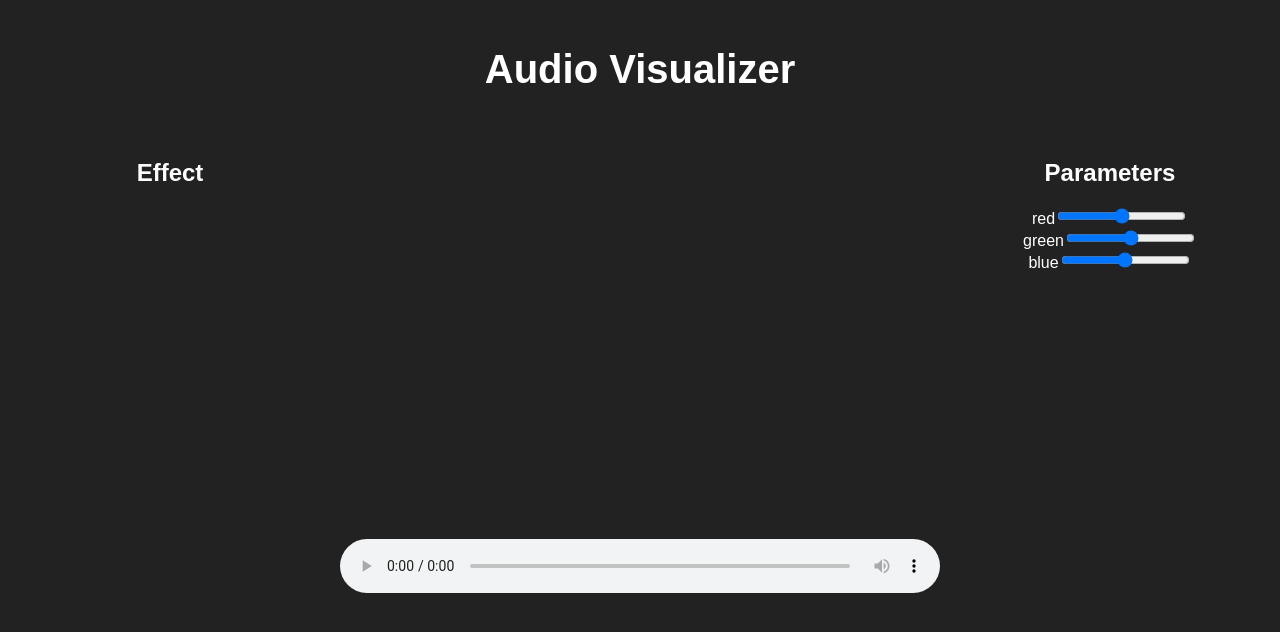
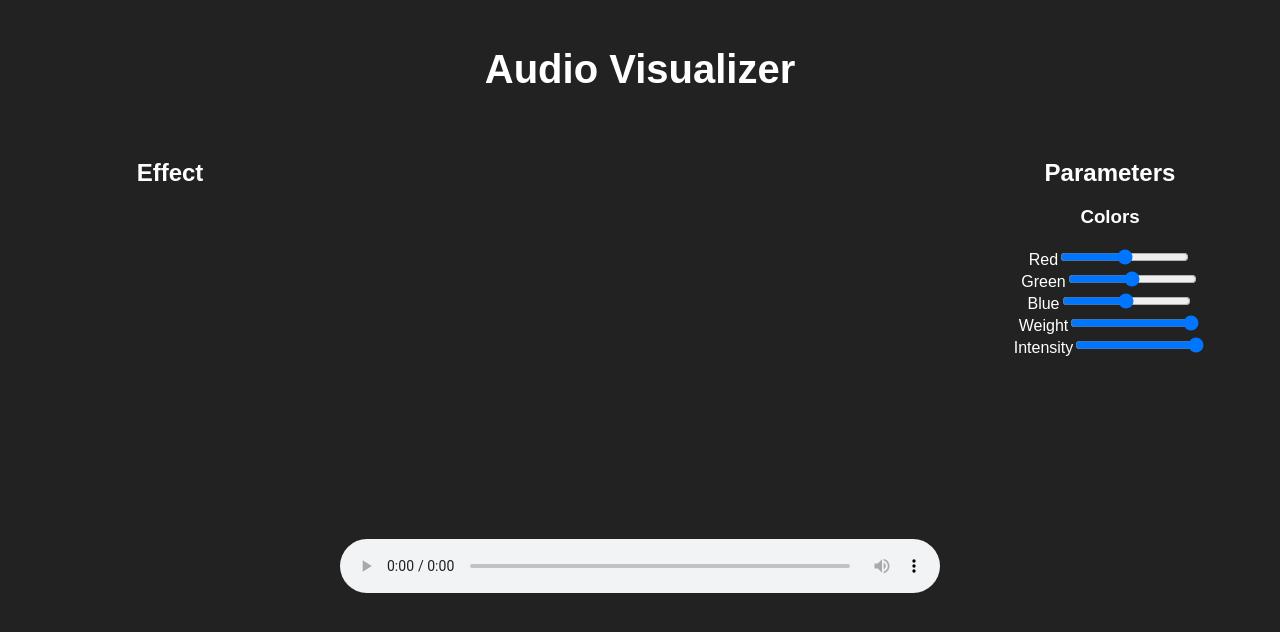
Before and after one commit to domtriola/audio-visualizer-v2, a React (Create React App) app: page / in a window 1280 px wide. Shown: the top 632 px of the page. Built offline with nearby package versions, Linux system fonts and the light colour scheme; a web font is replaced by a local one.

Commit message:
create general param slider

```diff
--- a/src/actions/parameter_actions.js
+++ b/src/actions/parameter_actions.js
@@ -1,4 +1,11 @@
+export const UPDATE_PARAM = "UPDATE_PARAM";
 export const UPDATE_COLOR = "UPDATE_COLOR";
+
+export const updateParam = (param, amt) => ({
+  type: UPDATE_PARAM,
+  param,
+  amt
+});
 
 export const updateColor = (color, amt) => ({
   type: UPDATE_COLOR,
--- a/src/components/Controls/RightSidebar/ColorSlider.js
+++ /dev/null
@@ -1,16 +0,0 @@
-import React from 'react';
-
-const ColorSlider = ({ color, value, update }) => (
-  <div>
-    <label>{color}
-      <input
-        type="range"
-        min="0"
-        max="255"
-        onChange={e => update(parseInt(e.target.value, 10))}
-        value={value} />
-    </label>
-  </div>
-);
-
-export default ColorSlider;
--- a/src/components/Controls/RightSidebar/Colors.js
+++ b/src/components/Controls/RightSidebar/Colors.js
@@ -1,22 +1,29 @@
 import React from 'react';
-import ColorSlider from './ColorSlider';
+import ParamSlider from './ParamSlider';
 
 const Colors = ({ colors, updateColor }) => (
   <div>
-    <ColorSlider
-      color="red"
+    <h3>Colors</h3>
+    <ParamSlider
+      name="Red"
+      min={0}
+      max={255}
       value={colors.red}
-      update={updateColor('red')} />
+      updateParam={updateColor('red')} />
 
-    <ColorSlider
-      color="green"
-      value={colors.green}
-      update={updateColor('green')} />
+    <ParamSlider
+        name="Green"
+        min={0}
+        max={255}
+        value={colors.green}
+        updateParam={updateColor('green')} />
 
-    <ColorSlider
-      color="blue"
-      value={colors.blue}
-      update={updateColor('blue')} />
+    <ParamSlider
+        name="Blue"
+        min={0}
+        max={255}
+        value={colors.blue}
+        updateParam={updateColor('blue')} />
   </div>
 );
 
--- /dev/null
+++ b/src/components/Controls/RightSidebar/ParamSlider.js
@@ -0,0 +1,14 @@
+import React from 'react';
+
+const ParamSlider = ({ name, min, max, value, updateParam }) => (
+  <label>{name}
+    <input
+      type="range"
+      min={min}
+      max={max}
+      value={value}
+      onChange={e => updateParam(parseInt(e.target.value, 10))} />
+  </label>
+);
+
+export default ParamSlider;
--- a/src/components/Controls/RightSidebar/RightSidebar.js
+++ b/src/components/Controls/RightSidebar/RightSidebar.js
@@ -1,11 +1,19 @@
 import React, { Component } from 'react';
 import Colors from './Colors';
+import ParamSlider from './ParamSlider';
 
 class RightSidebar extends Component {
   constructor(props) {
     super(props);
 
+    this.updateParam = this.updateParam.bind(this);
     this.updateColor = this.updateColor.bind(this);
+  }
+
+  updateParam(parameter) {
+    return amt => {
+      this.props.updateParam(parameter, amt);
+    };
   }
 
   updateColor(color) {
@@ -23,6 +31,20 @@ class RightSidebar extends Component {
           <Colors
             colors={this.props.parameters.get('colors')}
             updateColor={this.updateColor} />
+
+          <ParamSlider
+            name="Weight"
+            min={0}
+            max={10}
+            value={this.props.parameters.get('weight')}
+            updateParam={this.updateParam('weight')} />
+
+          <ParamSlider
+            name="Intensity"
+            min={0}
+            max={100}
+            value={this.props.parameters.get('intensity')}
+            updateParam={this.updateParam('intensity')} />
         </div>
       </div>
     );
--- a/src/components/Controls/RightSidebar/RightSidebarContainer.js
+++ b/src/components/Controls/RightSidebar/RightSidebarContainer.js
@@ -1,12 +1,13 @@
 import { connect } from 'react-redux';
 import RightSidebar from './RightSidebar';
-import { updateColor } from '../../../actions/parameter_actions';
+import { updateColor, updateParam } from '../../../actions/parameter_actions';
 
 const mapStateToProps = ({ parameters }) => ({
   parameters: parameters
 });
 
 const mapDispatchToProps = dispatch => ({
+  updateParam: (param, amt) => dispatch(updateParam(param, amt)),
   updateColor: (color, amt) => dispatch(updateColor(color, amt))
 });
 
--- a/src/reducers/parameter_reducer.js
+++ b/src/reducers/parameter_reducer.js
@@ -1,11 +1,11 @@
 import { fromJS } from 'immutable';
-import { UPDATE_COLOR } from '../actions/parameter_actions';
+import { UPDATE_COLOR, UPDATE_PARAM } from '../actions/parameter_actions';
 
 const _defaultState = fromJS({
   colors: {
-    red: 100,
-    green: 200,
-    blue: 150
+    red: 255,
+    green: 255,
+    blue: 255
   },
   intensity: 100,
   weight: 10
@@ -13,6 +13,8 @@ const _defaultState = fromJS({
 
 const parameterReducer = (state = _defaultState, action) => {
   switch(action.type) {
+    case UPDATE_PARAM:
+      return state.set(action.param, action.amt);
     case UPDATE_COLOR:
       let colors = state.get('colors');
       colors = colors.set(action.color, action.amt);
```
